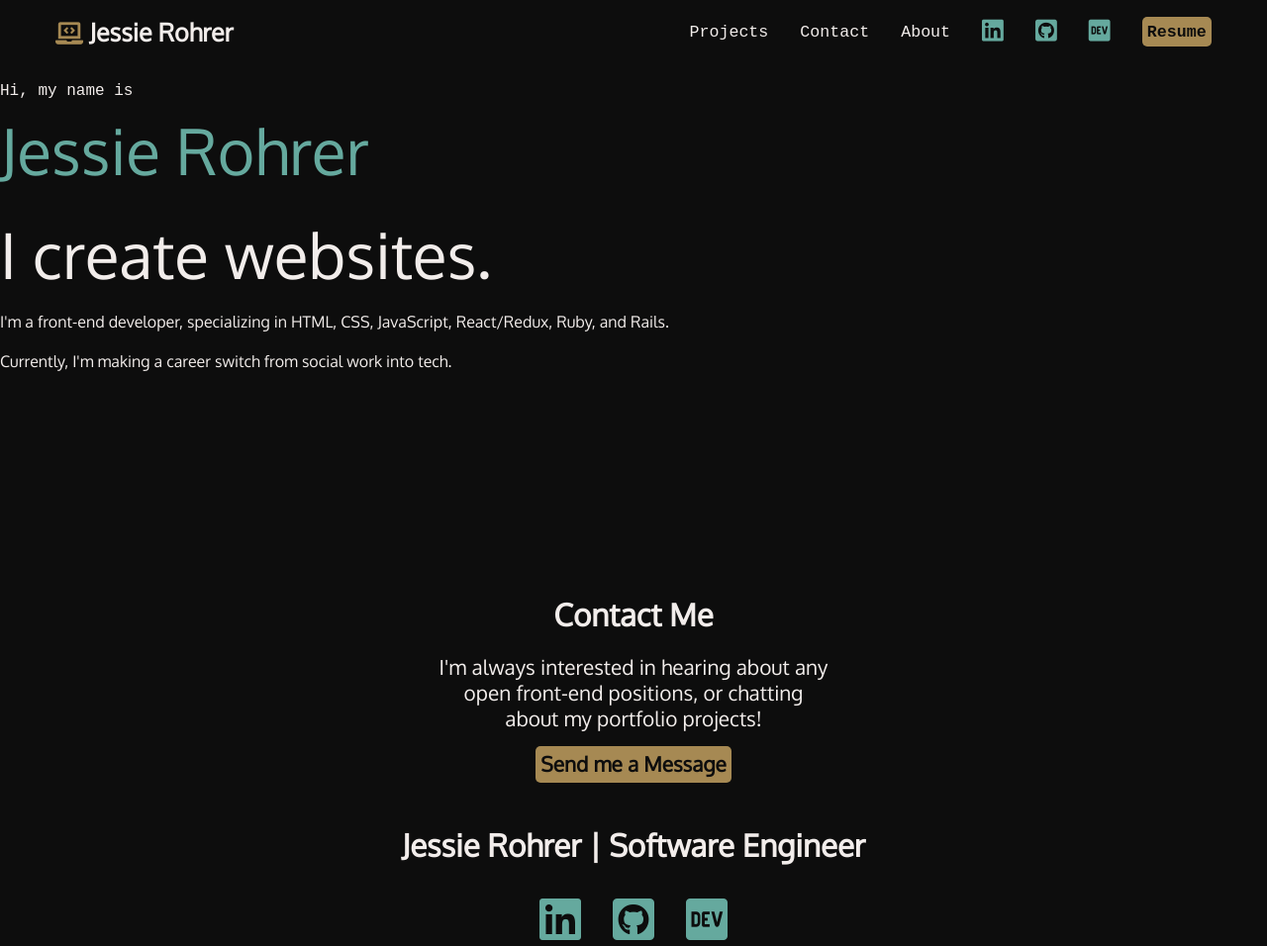
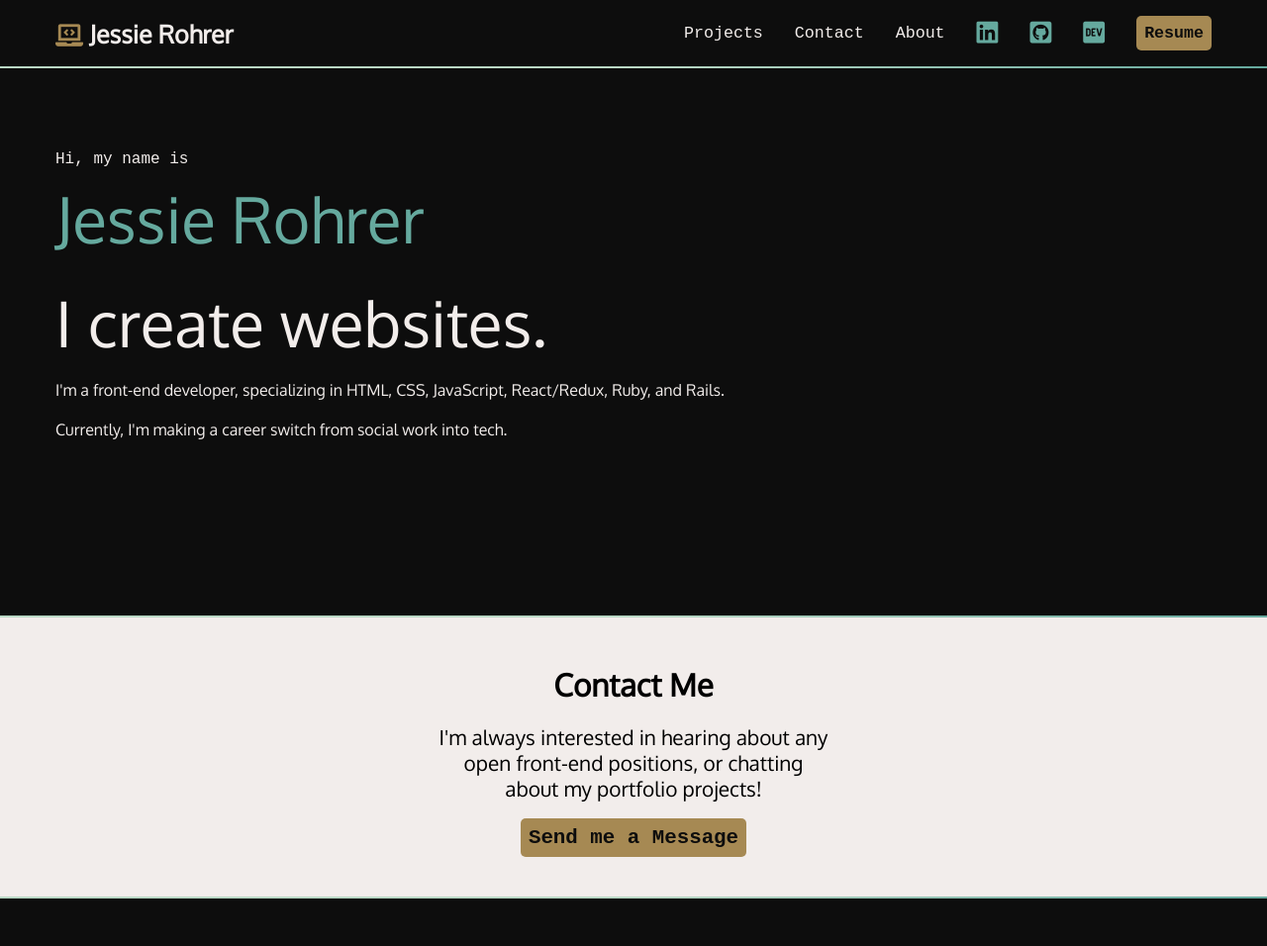
Before and after one commit to jrrohrer/html-css-portfolio, a plain HTML site: page index.html in a window 1280 px wide. Shown: the top 956 px of the page at 99% size. Drawn offline with Linux system fonts and the light colour scheme; a web font is replaced by a local one.

Commit message:
cleaning up styling: create contrast background for contact section, add gradient dividers, layout changes.

```diff
--- a/css/style.css
+++ b/css/style.css
@@ -42,6 +42,12 @@ a {
 a:hover {
   color: var(--mint);
   text-decoration: none;
+}
+
+.gradient {
+  background: rgb(185,215,196);
+  background: linear-gradient(90deg, rgba(185,215,196,1) 51%, rgba(101,169,158,1) 100%);
+  height: 2px;
 }
 
 /* Navbar Styles */
@@ -100,8 +106,10 @@ nav [class*='fa-']:hover {
   background-color: var(--gold);
   color: var(--black);
   font-weight: bold;
-  padding: 0.33rem;
+  padding: 0.5rem;
   border-radius: 5px;
+  font-family: var(--mono);
+  text-decoration: none;
 }
 
 .button:hover {
@@ -125,7 +133,9 @@ nav [class*='fa-']:hover {
 /* Intro Section Styles */
 
 #intro {
-  padding-bottom: 10rem;
+  padding: 4rem 1rem 10rem 1rem;
+  max-width: 1200px;
+  margin: 0 auto;
 }
 #intro p {
   font-size: 1rem;
@@ -155,16 +165,18 @@ nav [class*='fa-']:hover {
   text-align: center;
   margin: 0 auto;
   padding: 3rem 0;
+  color: black;
 }
 
-#contact a {
-  text-decoration: none;
+.section-white {
+  background-color: var(--cream);
 }
 
 /* Footer Styles */
 
 footer {
   text-align: center;
+  padding: 4rem 0;
 }
 
 footer ul {
--- a/index.html
+++ b/index.html
@@ -47,7 +47,7 @@
     </ul>
   </nav>
 
-
+  <div class="gradient"></div>
 
   <section id="intro">
     <p class="name">Hi, my name is <span>Jessie Rohrer</span></p>
@@ -58,12 +58,17 @@
     <p>Currently, I'm making a career switch from social work into tech.</p>
   </section>
 
-  <section id="contact">
-    <h2>Contact Me</h2>
-    <p>I'm always interested in hearing about any open front-end positions, or chatting about my portfolio projects!</p>
-    <a href="mailto:jessie.rohrer@gmail.com" class="button" target="_blank">Send me a Message</a>
-  </section>
+  <div class="gradient"></div>
 
+  <div class="section-white">
+    <section id="contact">
+      <h2>Contact Me</h2>
+      <p>I'm always interested in hearing about any open front-end positions, or chatting about my portfolio projects!</p>
+      <a href="mailto:jessie.rohrer@gmail.com" class="button" target="_blank">Send me a Message</a>
+    </section>
+  </div>
+
+  <div class="gradient"></div>
 
   <footer>
     <h2>Jessie Rohrer | Software Engineer</h2>
```
